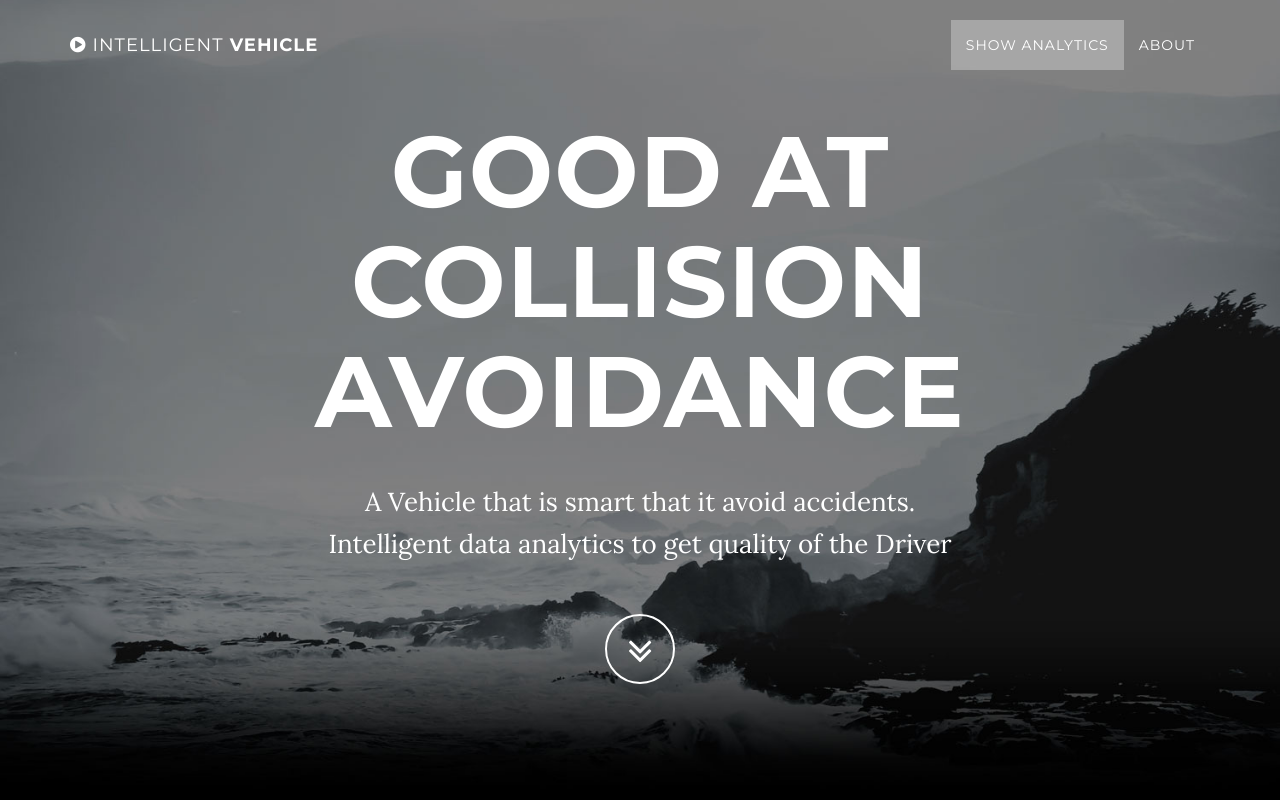
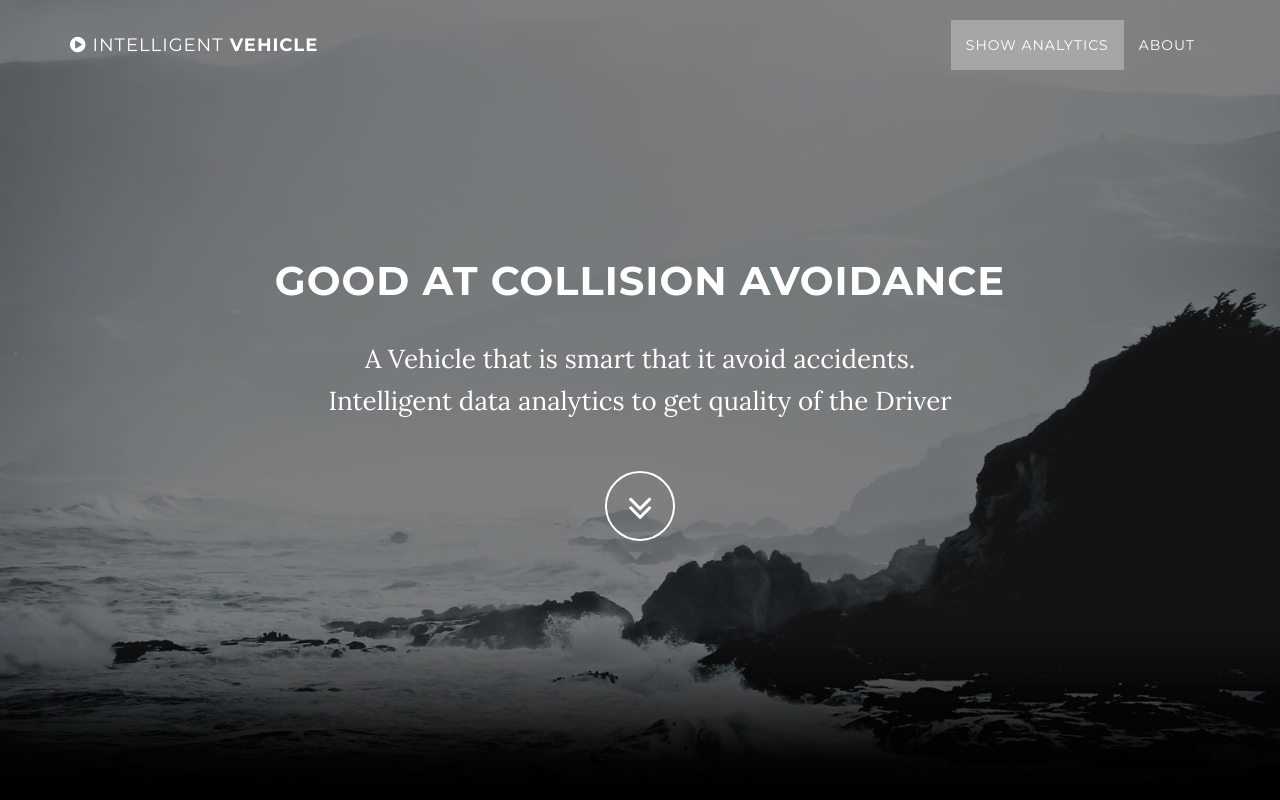
Before and after one commit to intelligentvehicle1/intelligentvehicle1, a website: page index.html in a window 1280 px wide. Shown: the top 800 px of the page. Drawn offline with nearby package versions, Linux system fonts and the light colour scheme; some packages are replaced by stand-ins of ours.

Commit message:
Update index.html

```diff
--- a/index.html
+++ b/index.html
@@ -73,7 +73,7 @@
             <div class="container">
                 <div class="row">
                     <div class="col-md-8 col-md-offset-2">
-                        <h1 class="brand-heading">Good at Collision avoidance</h1>
+                        <h1 style="font-size: 40px;" class="brand-heading">Good at Collision avoidance</h1>
                         <p class="intro-text">A Vehicle that is smart that it avoid accidents.
                             <br>Intelligent data analytics to get quality of the Driver</p>
                         <a href="#download" class="btn btn-circle page-scroll">
```
